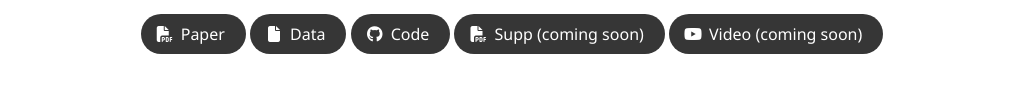
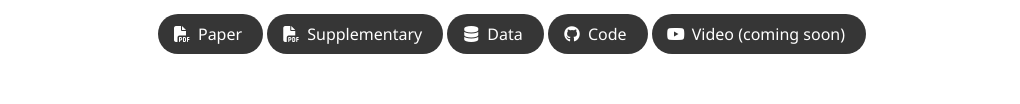
Before and after one commit to samiarja/evairborne, a plain HTML site: page index.html in a window 1280 px wide. Shown: the part 243-347 px from the top of the page, without its empty margins (128-1148 px from the left). Drawn offline with nearby package versions, Linux system fonts and the light colour scheme; some icons are missing; a web font is replaced by a local one.

Commit message:
update links

```diff
--- a/index.html
+++ b/index.html
@@ -85,12 +85,22 @@
                       </a>
                     </span>
 
+                    <span class="link-block">
+                      <a href="https://www.overleaf.com/project/65c1750ee8cee822e2a86fa3" target="_blank"
+                      class="external-link button is-normal is-rounded is-dark">
+                      <span class="icon">
+                        <i class="fas fa-file-pdf"></i>
+                      </span>
+                      <span>Supplementary</span>
+                    </a>
+                  </span>
+
                     <!-- Supplementary PDF link -->
                     <span class="link-block">
                       <a href="https://drive.google.com/drive/folders/1TqXeb1tZFUSCpnRw-I5O9jDUfzIUIoQw?usp=sharing" target="_blank"
                       class="external-link button is-normal is-rounded is-dark">
                       <span class="icon">
-                        <i class="fas fa-file"></i>
+                        <i class="fas fa-database"></i>
                       </span>
                       <span>Data</span>
                     </a>
@@ -106,17 +116,6 @@
                     <span>Code</span>
                   </a>
                 </span>
-
-                <span class="link-block">
-                  <a href="https://arxiv.org/pdf/<ARXIV PAPER ID>.pdf" target="_blank"
-                  class="external-link button is-normal is-rounded is-dark">
-                  <span class="icon">
-                    <i class="fas fa-file-pdf"></i>
-                  </span>
-                  <span>Supp (coming soon)</span>
-                </a>
-              </span>
-
 
                 <span class="link-block">
                   <a href="youtube.com" target="_blank"
```
